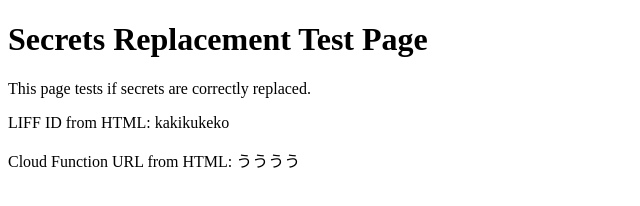
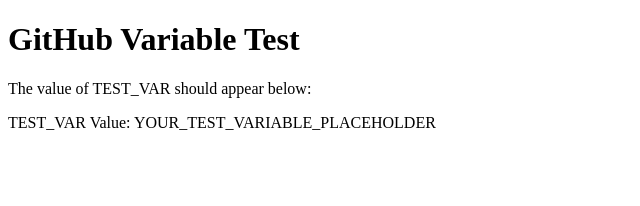
Before and after one commit to hionnu/my-liff-app-test, a plain HTML site: page index.html in a window 1280 px wide. Shown: the whole page, without its empty margins (0-640 px from the left). Drawn offline with Linux system fonts and the light colour scheme.

Commit message:
deploy: c7556a3bcb2c7671f7d2f46a1ffe4f79ec1f31f3

```diff
--- a/index.html
+++ b/index.html
@@ -3,22 +3,18 @@
 <head>
     <meta charset="UTF-8">
     <meta name="viewport" content="width=device-width, initial-scale=1.0">
-    <title>Secrets Replacement Test</title>
+    <title>TEST_VAR Display Test</title>
 </head>
 <body>
-    <h1>Secrets Replacement Test Page</h1>
-    <p>This page tests if secrets are correctly replaced.</p>
+    <h1>GitHub Variable Test</h1>
+    <p>The value of TEST_VAR should appear below:</p>
 
     <script>
-        // ★ここにLIFF IDのプレースホルダーを「手入力」してください★
-        const liffId = 'kakikukeko';
-        // この行はデバッグ用。後で削除するかコメントアウトします
-        document.write('<p>LIFF ID from HTML: ' + 'kakikukeko' + '</p>');
+        // GitHub Variablesのテスト用プレースホルダー
+        const testVariable = 'YOUR_TEST_VARIABLE_PLACEHOLDER';
 
-        // ★ここにCloud Functions URLのプレースホルダーを「手入力」してください★
-        const cloudFunctionUrl = 'うううう';
-        // この行はデバッグ用。後で削除するかコメントアウトします
-        document.write('<p>Cloud Function URL from HTML: ' + 'うううう' + '</p>');
+        // ページに値を表示する
+        document.write('<p>TEST_VAR Value: ' + testVariable + '</p>');
     </script>
 </body>
 </html>
```
